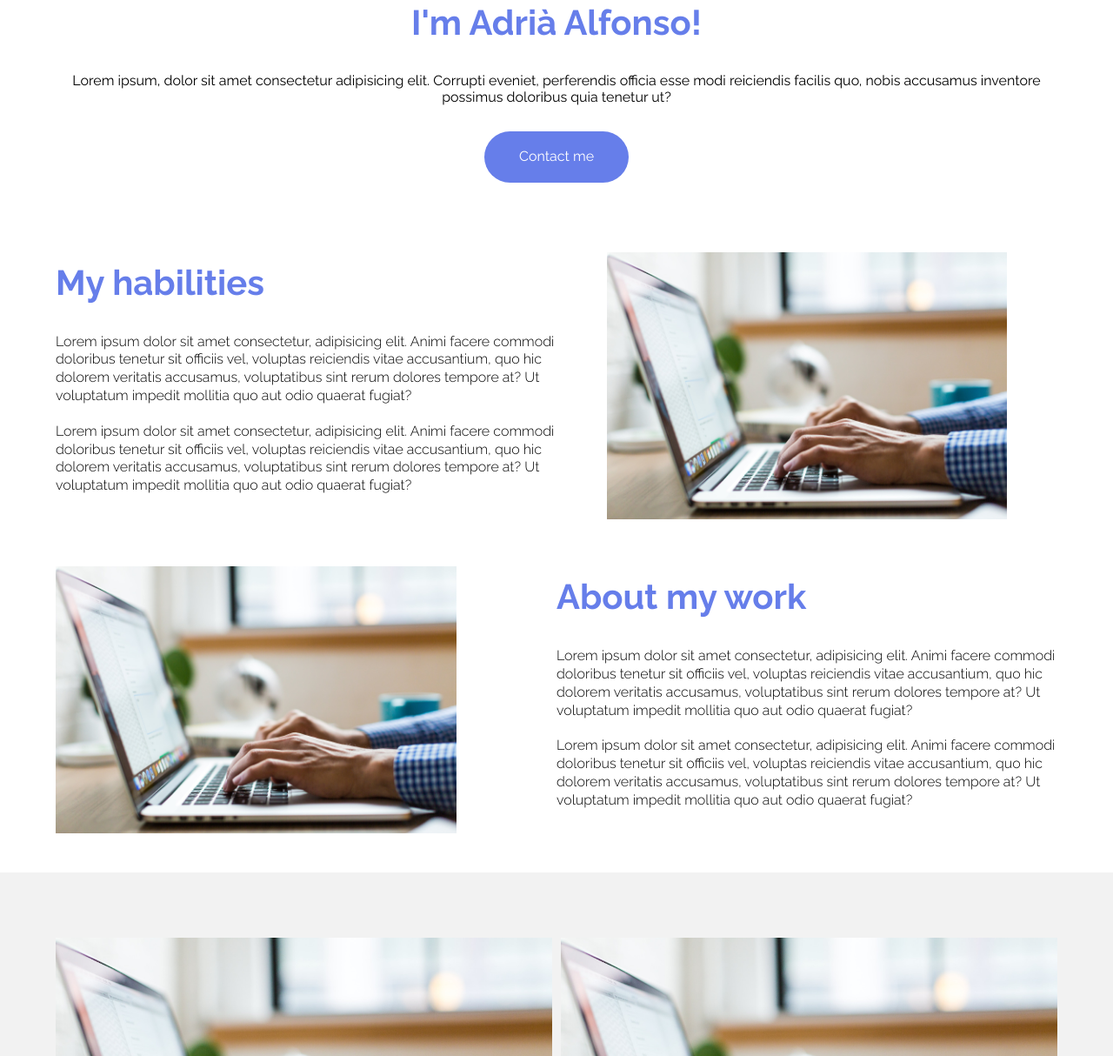
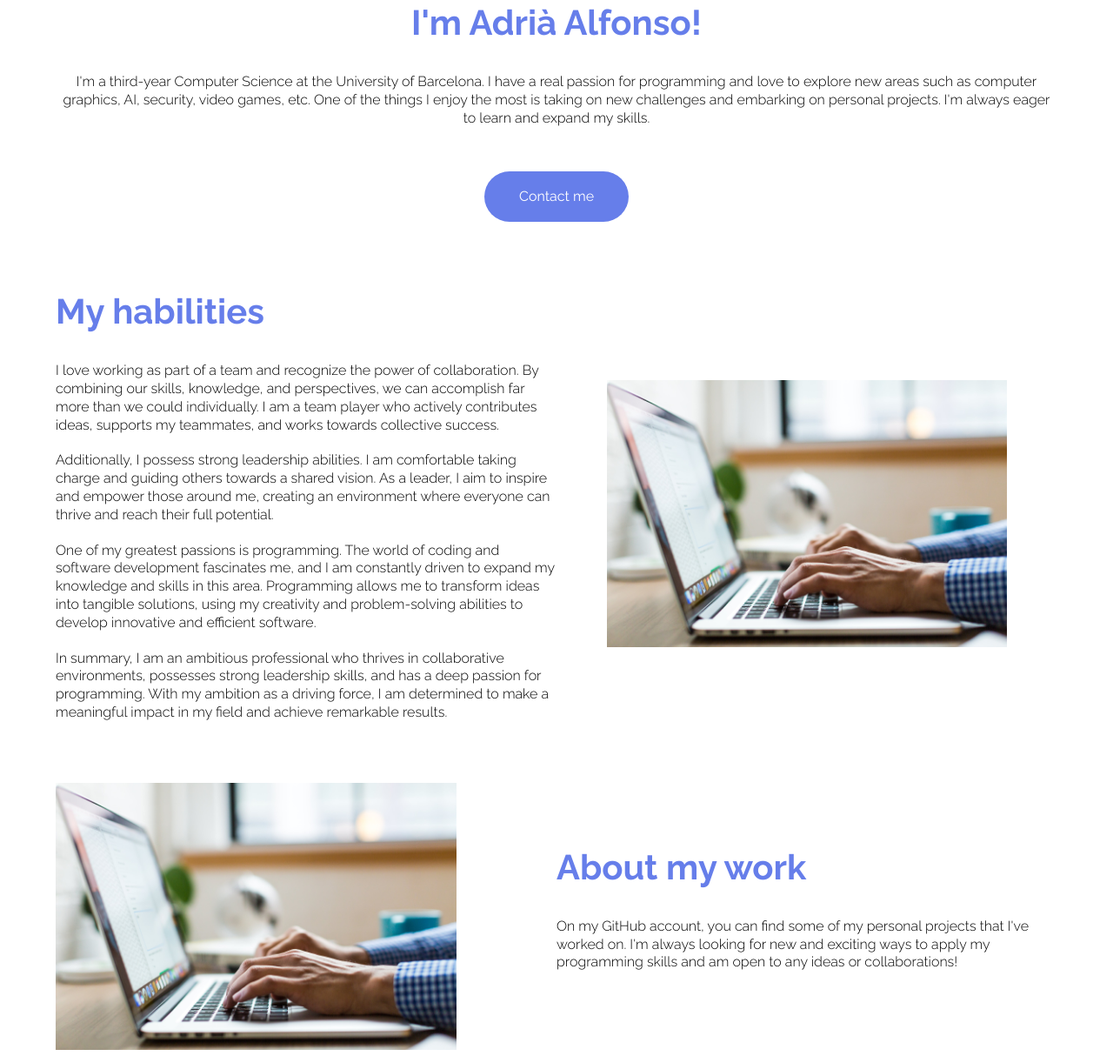
Before and after one commit to AdriAlfonso/My-Personal-Website, a plain HTML site: page index.html in a window 1280 px wide. Shown: the part 961-2175 px from the top of the page at 87% size. Drawn offline with Linux system fonts and the light colour scheme.

Commit message:
Added some profile content

```diff
--- a/index.html
+++ b/index.html
@@ -1,5 +1,6 @@
 <!DOCTYPE html>
 <html lang="en">
+
 <head>
     <meta charset="UTF-8">
     <meta http-equiv="X-UA-Compatible" content="IE=edge">
@@ -8,36 +9,65 @@
     <link rel="stylesheet" href="./css/normalize.css">
     <link rel="stylesheet" href="./css/styles.css">
 </head>
+
 <body>
     <header class="hero">
         <div class="container">
             <nav class="nav">
-                <a href="#" class="nav__items nav__items--cta">Contact me</a>
-                <a href="#" class="nav__items nav__items--cta">About me</a>
-                <a href="#" class="nav__items nav__items--cta">My work</a>
+                <a href="mailto:adriaalfonsomedero@gmail.com@gmail.com" class="nav__items nav__items--cta">Contact
+                    me</a>
+                <a href="#skills" class="nav__items nav__items--cta">About me</a>
+                <a href="https://github.com/AdriAlfonso" target="_blank" class="nav__items nav__items--cta">My work</a>
             </nav>
             <section class="hero__container">
                 <div class="hero__texts">
-                    <h1 class="hero__title"> Hi, I'm Adrià Alfonso [CS undergraduate]</h1>
+                    <h1 class="hero__title"> Hi, I'm Adrià Alfonso [Computer Science student]</h1>
                     <h2 class="hero__subtitle">Welcome to my personal website!</h2>
-                    <a href="#" class="hero__cta">Contact me now!</a>
+                    <a href="mailto:adriaalfonsomedero@gmail.com@gmail.com" class="hero__cta">Contact me now!</a>
                 </div>
             </section>
         </div>
-        <div class= "hero__wave" style="overflow: hidden;" ><svg viewBox="0 0 500 150" preserveAspectRatio="none" style="height: 100%; width: 100%;"><path d="M0.00,50.10 C150.00,150.33 349.20,-50.10 500.00,50.10 L500.00,150.33 L0.00,150.33 Z" style="stroke: none; fill: #fff;"></path></svg></div>
+        <div class="hero__wave" style="overflow: hidden;"><svg viewBox="0 0 500 150" preserveAspectRatio="none"
+                style="height: 100%; width: 100%;">
+                <path d="M0.00,50.10 C150.00,150.33 349.20,-50.10 500.00,50.10 L500.00,150.33 L0.00,150.33 Z"
+                    style="stroke: none; fill: #fff;"></path>
+            </svg></div>
     </header>
     <main>
-        <section class="presentation container">
+        <section class="presentation container" id="presentation">
             <img src="./img/profile_photo.png" class="presentation__picture">
             <h2 class="subtitle">I'm Adrià Alfonso!</h2>
-            <p>Lorem ipsum, dolor sit amet consectetur adipisicing elit. Corrupti eveniet, perferendis officia esse modi reiciendis facilis quo, nobis accusamus inventore possimus doloribus quia tenetur ut?</p>
-            <a href="#" class="presentation__cta">Contact me</a>
+            <p class="about__paragraph">I'm a third-year Computer Science at the University of Barcelona. I have a real passion for programming
+                and love to explore new areas such as computer graphics, AI, security, video games, etc.
+                One of the things I enjoy the most is taking on new challenges and embarking on personal projects. I'm
+                always eager to learn and expand my skills.
+            </p>
+            <a href="mailto:adriaalfonsomedero@gmail.com@gmail.com" class="presentation__cta">Contact me</a>
         </section>
-        <section class="about container">
+        <section class="about container" id="skills">
             <div class="about__texts">
                 <h2 class="subtitle">My habilities</h2>
-                <p class="about__paragraph">Lorem ipsum dolor sit amet consectetur, adipisicing elit. Animi facere commodi doloribus tenetur sit officiis vel, voluptas reiciendis vitae accusantium, quo hic dolorem veritatis accusamus, voluptatibus sint rerum dolores tempore at? Ut voluptatum impedit mollitia quo aut odio quaerat fugiat?</p>
-                <p class="about__paragraph">Lorem ipsum dolor sit amet consectetur, adipisicing elit. Animi facere commodi doloribus tenetur sit officiis vel, voluptas reiciendis vitae accusantium, quo hic dolorem veritatis accusamus, voluptatibus sint rerum dolores tempore at? Ut voluptatum impedit mollitia quo aut odio quaerat fugiat?</p>
+                <p class="about__paragraph">I love working as part of a team and recognize the power of collaboration.
+                    By combining our skills, knowledge, and perspectives, we can accomplish far more than we could
+                    individually. I am a team player who actively contributes ideas, supports my teammates, and works
+                    towards collective success.
+                </p>
+                <p class="about__paragraph">
+                    Additionally, I possess strong leadership abilities. I am comfortable taking charge and guiding
+                    others towards a shared vision. As a leader, I aim to inspire and empower those around me, creating
+                    an environment where everyone can thrive and reach their full potential.
+                </p>
+                <p class="about__paragraph">
+                    One of my greatest passions is programming. The world of coding and software development fascinates
+                    me, and I am constantly driven to expand my knowledge and skills in this area. Programming allows me
+                    to transform ideas into tangible solutions, using my creativity and problem-solving abilities to
+                    develop innovative and efficient software.
+                </p>
+                <p class="about__paragraph">
+                    In summary, I am an ambitious professional who thrives in collaborative environments, possesses
+                    strong leadership skills, and has a deep passion for programming. With my ambition as a driving
+                    force, I am determined to make a meaningful impact in my field and achieve remarkable results.
+                </p>
             </div>
             <figure class="about__img">
                 <img src="./img/man_typing.jpg" class="about__picture">
@@ -47,37 +77,39 @@
             </figure>
             <div class="about__texts">
                 <h2 class="subtitle">About my work</h2>
-                <p class="about__paragraph">Lorem ipsum dolor sit amet consectetur, adipisicing elit. Animi facere commodi doloribus tenetur sit officiis vel, voluptas reiciendis vitae accusantium, quo hic dolorem veritatis accusamus, voluptatibus sint rerum dolores tempore at? Ut voluptatum impedit mollitia quo aut odio quaerat fugiat?</p>
-                <p class="about__paragraph">Lorem ipsum dolor sit amet consectetur, adipisicing elit. Animi facere commodi doloribus tenetur sit officiis vel, voluptas reiciendis vitae accusantium, quo hic dolorem veritatis accusamus, voluptatibus sint rerum dolores tempore at? Ut voluptatum impedit mollitia quo aut odio quaerat fugiat?</p>
+                <p class="about__paragraph">On my GitHub account, you can find some of my personal projects that I've
+                    worked on. I'm always looking
+                    for new and exciting ways to apply my programming skills and am open to any ideas or collaborations!
+                </p>
             </div>
         </section>
-        <section class="projects">
+        <section class="projects" id="projects">
             <div class="container">
                 <h2 class="subtitle"></h2>
                 <div class="projects__grid">
                     <article class="projects__item">
-                        <img src="./img/man_typing.jpg"  class="projects__img">
+                        <img src="./img/man_typing.jpg" class="projects__img">
                         <div class="projects__hover">
                             <h2 class="projects__title">Project</h2>
                             <i class="far fa-file-alt projects__icon"></i>
                         </div>
                     </article>
                     <article class="projects__item">
-                        <img src="./img/man_typing.jpg"  class="projects__img">
+                        <img src="./img/man_typing.jpg" class="projects__img">
                         <div class="projects__hover">
                             <h2 class="projects__title">Project</h2>
                             <i class="far fa-file-alt projects__icon"></i>
                         </div>
                     </article>
                     <article class="projects__item">
-                        <img src="./img/man_typing.jpg"  class="projects__img">
+                        <img src="./img/man_typing.jpg" class="projects__img">
                         <div class="projects__hover">
                             <h2 class="projects__title">Project</h2>
                             <i class="far fa-file-alt projects__icon"></i>
                         </div>
                     </article>
                     <article class="projects__item">
-                        <img src="./img/man_typing.jpg"  class="projects__img">
+                        <img src="./img/man_typing.jpg" class="projects__img">
                         <div class="projects__hover">
                             <h2 class="projects__title">Project</h2>
                             <i class="far fa-file-alt projects__icon"></i>
@@ -90,9 +122,9 @@
     <footer class="footer">
         <div class="container footer__item">
             <nav class="nav nav--footer">
-                <a class="nav__items nav__items--footer" href="#">About me</a>
-                <a class="nav__items nav__items--footer" href="#">My skills</a>
-                <a class="nav__items nav__items--footer" href="#">Projects</a>
+                <a class="nav__items nav__items--footer" href="#presentation">About me</a>
+                <a class="nav__items nav__items--footer" href="#skills">My skills</a>
+                <a class="nav__items nav__items--footer" href="#projects">Projects</a>
             </nav>
             <section class="footer__contact">
                 <h3 class="footer__title">Contact me</h3>
@@ -121,4 +153,5 @@
     </footer>
     <script src="https://kit.fontawesome.com/424e318d83.js" crossorigin="anonymous"></script>
 </body>
+
 </html>
```
